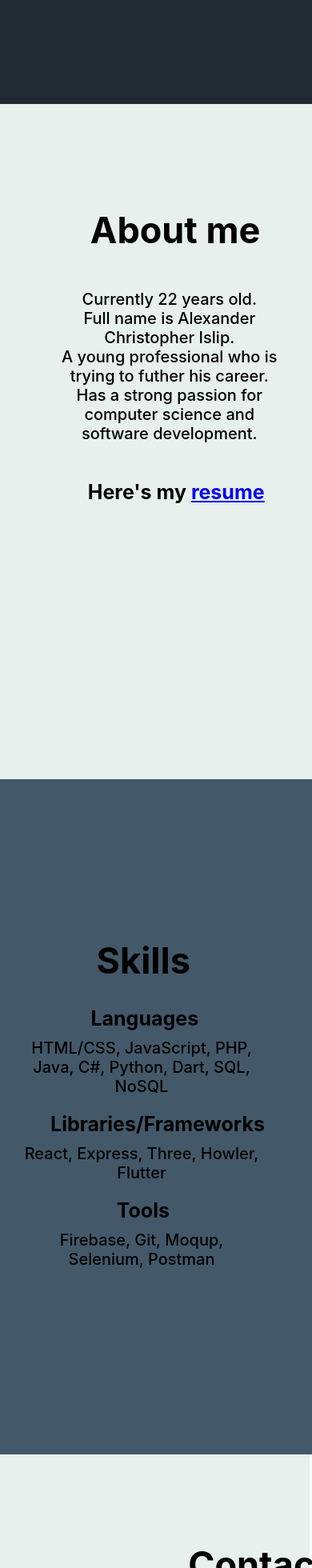
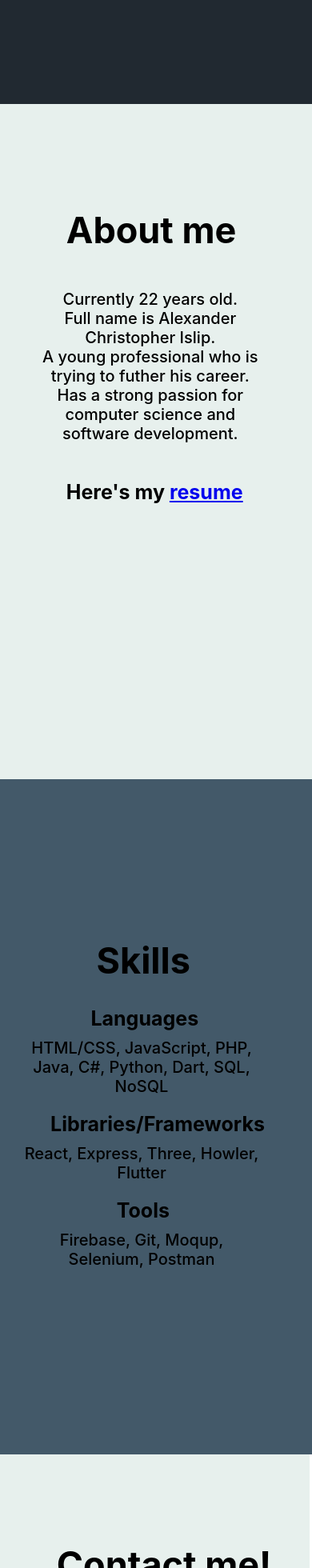
Before and after one commit to IslipAI/personal_aws, a React (Create React App) app: page / in a window 390 px wide. Shown: the part 714-2674 px from the top of the page at 80% size. Built offline with nearby package versions, Linux system fonts and the light colour scheme.

Commit message:
Fixed responsiveness bugs.

```diff
--- a/src/components/navbar/Navbar.js
+++ b/src/components/navbar/Navbar.js
@@ -1,7 +1,7 @@
 import React, { Component } from 'react';
 //import { Link } from 'react-router-dom';
 import './Navbar.css'
-import {Link, animateScroll as scroll } from "react-scroll";
+import {Link} from "react-scroll";
 
 
 class Navbar extends Component{
--- a/src/components/pages/about/About.css
+++ b/src/components/pages/about/About.css
@@ -79,17 +79,17 @@
   }
 
   .aboutTitle {
-    padding-left: 25%;
+    padding-left: 10%;
   }
 
   .aboutContent {
     width: 300px;
     text-align: center;
-    padding-left: 8%;
+    padding-left: 0%;
   }
 
   .resume {
-    padding-left: 24%;
+    padding-left: 10%;
   }
 }
 
@@ -101,17 +101,17 @@
   }
 
   .aboutTitle {
-    padding-left: 25%;
+    padding-left: 15%;
   }
 
   .aboutContent {
     width: 300px;
     text-align: center;
-    padding-left: 8%;
+    padding-left: 0%;
   }
 
   .resume {
-    padding-left: 24%;
+    padding-left: 15%;
   }
 }
 
@@ -124,6 +124,7 @@
 
   .aboutme {
     width: fit-content;
+    margin-left: 15px;
   }
 
   .aboutTitle {
@@ -156,18 +157,18 @@
 
   .aboutTitle {
     width: fit-content;
-    padding-left: 28%;
+    padding-left: 25%;
   }
 
   .aboutContent {
     width: 300px;
     text-align: center;
-    padding-left: 8%;
+    padding-left: 5%;
   }
 
   .resume {
     width: fit-content;
-    padding-left: 30%;
+    padding-left: 28%;
   }
 }
 
--- a/src/components/pages/contact/Contact.css
+++ b/src/components/pages/contact/Contact.css
@@ -19,10 +19,12 @@
 }
 
 .contactTitle {
+  padding-left: 15%;
   width: fit-content;
 }
 
 .sociallinks {
+  padding-left: 15%;
   width: fit-content;
 }
 
@@ -101,11 +103,12 @@
   }
 
   .contactme {
+    padding-left: 0%;
     width: fit-content;
   }
 
   .contactTitle {
-    padding-left: 22%;
+    padding-left: 0%;
     margin-bottom: 60px;
     text-align: center;
     line-height: 45px;
@@ -113,7 +116,7 @@
 
   .sociallinks {
     width: fit-content;
-    padding-left: 50%;
+    padding-left: 35%;
   }
 }
 
@@ -129,11 +132,12 @@
   }
 
   .contactme {
+    padding-left: 0%;
     width: fit-content;
   }
 
   .contactTitle {
-    padding-left: 22%;
+    padding-left: 0%;
     margin-bottom: 60px;
     text-align: center;
     line-height: 45px;
@@ -141,7 +145,7 @@
 
   .sociallinks {
     width: fit-content;
-    padding-left: 53%;
+    padding-left: 35%;
   }
 }
 
@@ -152,8 +156,12 @@
   }
 
   .contactContent {
-    margin-left: 30px;
     width: 360px;
+  }
+
+  .contactme {
+    margin-left: 0px;
+    padding-left: 20px;
   }
 
   .contactTitle {
@@ -170,12 +178,36 @@
 /*Responsiveness: Moto G4*/
 @media only screen and (max-width: 360px) {
   .contact {
-    width: 360px;
+    width: 375px;
   }
 
   .contactContent {
     margin-left: 30px;
     width: 360px;
+  }
+
+  .contactTitle {
+    width: fit-content;
+    padding-left: 20%;
+  }
+
+  .sociallinks {
+    width: fit-content;
+    padding-left: 48%;
+  }
+}
+
+/*Responsiveness: Iphone 5/SE*/
+@media only screen and (max-width: 320px) {
+  .contact {
+    width: 320px;
+    margin-left: 50px;
+  }
+
+  .contactContent {
+    margin-left: 0px;
+    width: 320px;
+    padding-left: 12%;
   }
 
   .contactTitle {
@@ -188,25 +220,3 @@
     padding-left: 45%;
   }
 }
-
-/*Responsiveness: Iphone 5/SE*/
-@media only screen and (max-width: 320px) {
-  .contact {
-    width: 320px;
-  }
-
-  .contactContent {
-    margin-left: 50px;
-    width: 320px;
-  }
-
-  .contactTitle {
-    width: fit-content;
-    padding-left: 18%;
-  }
-
-  .sociallinks {
-    width: fit-content;
-    padding-left: 45%;
-  }
-}
--- a/src/components/pages/home/Home.css
+++ b/src/components/pages/home/Home.css
@@ -35,6 +35,13 @@
   }
 }
 
+/*Responsiveness: Iphone 6/7/8 Plus*/
+@media only screen and (max-width: 414px) {
+  .homeContent {
+    margin-left: 0%;
+  }
+}
+
 /*Responsiveness: Pixel 2*/
 @media only screen and (max-width: 411px) {
   .homeContent {
@@ -56,6 +63,13 @@
   }
 }
 
+/*Responsiveness: Iphone 5/SE*/
+@media only screen and (max-width: 320px) {
+  .homeContent {
+    margin-left: 20%;
+  }
+}
+
 /*Animations*/
 @keyframes fadeHome {
   from {
--- a/src/components/pages/skills/Skills.css
+++ b/src/components/pages/skills/Skills.css
@@ -11,7 +11,6 @@
 
 .myskills {
   position: relative;
-  font-size: 5vh;
   width: fit-content;
   top: 20vh;
   margin-left: 22%;
@@ -219,28 +218,28 @@
 /*Responsiveness: Moto G4*/
 @media only screen and (max-width: 360px) {
   .skillsContainer {
-    margin-left: 15px;
+    margin-left: 0px;
   }
 
   .myskills {
-    margin: 0px;
-    width: 360px;
+    padding-left: 6%;
+    width: fit-content;
   }
 
   .skillsTitle {
-    padding-left: 34%;
+    padding-left: 36%;
   }
 
   .skillsSubtitleLanguages {
-    padding-left: 34%;
+    padding-left: 36%;
   }
 
   .skillsSubtitleFrameworks {
-    padding-left: 20%;
+    padding-left: 22%;
   }
 
   .skillsSubtitleTools {
-    padding-left: 40%;
+    padding-left: 42%;
   }
 
   .skillsContent {
@@ -253,7 +252,8 @@
 /*Responsiveness: Iphone 5/SE*/
 @media only screen and (max-width: 320px) {
   .skillsContainer {
-    margin-left: 35px;
+    margin-left: 0px;
+    padding-left: 3%;
   }
 
   .myskills {
```
